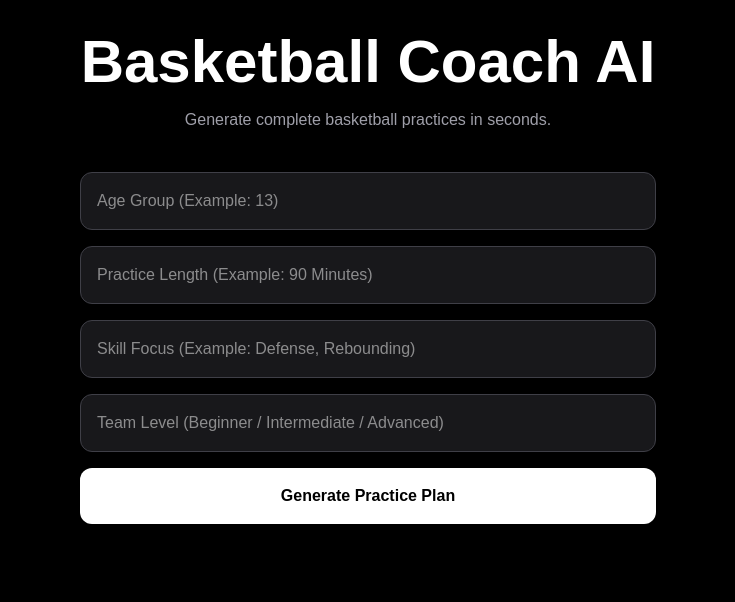
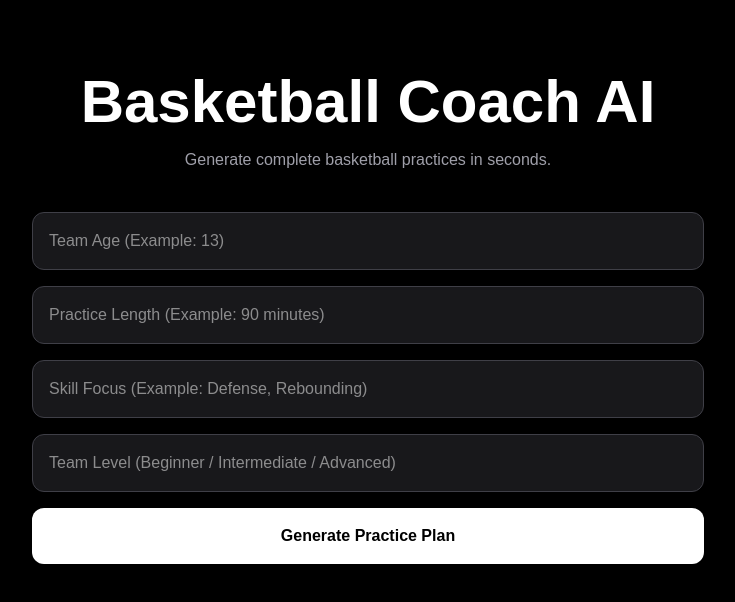
Before and after one commit to kriefmatan/tiktok-hook-generator, a Next.js app: page / in a window 1280 px wide. Shown: the top 602 px of the page, without its empty margins (272-1007 px from the left). Built offline with nearby package versions, Linux system fonts and the light colour scheme.

Commit message:
clean reset

```diff
--- a/app/page.tsx
+++ b/app/page.tsx
@@ -1,18 +1,26 @@
 "use client";
 
 import { useState } from "react";
+
+type Drill = {
+  title: string;
+  duration: string;
+  drill: string;
+  focus: string;
+};
 
 export default function Home() {
   const [age, setAge] = useState("");
   const [practiceLength, setPracticeLength] = useState("");
   const [focus, setFocus] = useState("");
   const [level, setLevel] = useState("");
-  const [drills, setDrills] = useState<any[]>([]);
   const [loading, setLoading] = useState(false);
+  const [drills, setDrills] = useState<Drill[]>([]);
 
   const generatePractice = async () => {
     setLoading(true);
 
+    try {
       const response = await fetch("/api/generate", {
         method: "POST",
         headers: {
@@ -29,23 +37,27 @@ export default function Home() {
       const data = await response.json();
 
       setDrills(data.drills || []);
+    } catch (error) {
+      console.error(error);
+    }
+
     setLoading(false);
   };
 
   return (
     <main className="min-h-screen bg-black text-white flex flex-col items-center p-8">
-      <h1 className="text-6xl font-bold mb-4 text-center">
+      <h1 className="text-6xl font-bold mb-4 mt-10">
         Basketball Coach AI
       </h1>
 
-      <p className="text-zinc-400 mb-10 text-center">
+      <p className="text-zinc-400 mb-10">
         Generate complete basketball practices in seconds.
       </p>
 
-      <div className="w-full max-w-xl space-y-4">
+      <div className="w-full max-w-2xl space-y-4">
         <input
           type="text"
-          placeholder="Age Group (Example: 13)"
+          placeholder="Team Age (Example: 13)"
           value={age}
           onChange={(e) => setAge(e.target.value)}
           className="w-full p-4 rounded-xl bg-zinc-900 border border-zinc-700"
@@ -53,7 +65,7 @@ export default function Home() {
 
         <input
           type="text"
-          placeholder="Practice Length (Example: 90 Minutes)"
+          placeholder="Practice Length (Example: 90 minutes)"
           value={practiceLength}
           onChange={(e) => setPracticeLength(e.target.value)}
           className="w-full p-4 rounded-xl bg-zinc-900 border border-zinc-700"
@@ -79,18 +91,18 @@ export default function Home() {
           onClick={generatePractice}
           className="w-full bg-white text-black py-4 rounded-xl font-bold hover:opacity-80 transition"
         >
-          {loading ? "Generating..." : "Generate Practice Plan"}
+          {loading ? "Generating Practice..." : "Generate Practice Plan"}
         </button>
       </div>
 
-      <div className="w-full max-w-3xl mt-10 space-y-4">
+      <div className="mt-12 w-full max-w-3xl space-y-6">
         {drills.map((drill, index) => (
           <div
             key={index}
             className="bg-zinc-900 border border-zinc-800 rounded-2xl p-6"
           >
-            <div className="flex justify-between items-center mb-2">
-              <h2 className="text-2xl font-bold">
+            <div className="flex justify-between items-center mb-4">
+              <h2 className="text-3xl font-bold">
                 {drill.title}
               </h2>
 
@@ -99,11 +111,11 @@ export default function Home() {
               </span>
             </div>
 
-            <p className="text-lg mb-2">
+            <p className="text-xl mb-4">
               {drill.drill}
             </p>
 
-            <p className="text-sm text-zinc-400">
+            <p className="text-zinc-500">
               Focus: {drill.focus}
             </p>
           </div>
```
Lines whose indentation alone changed are shown as unchanged.
